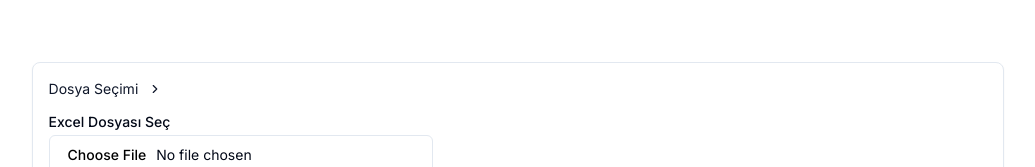
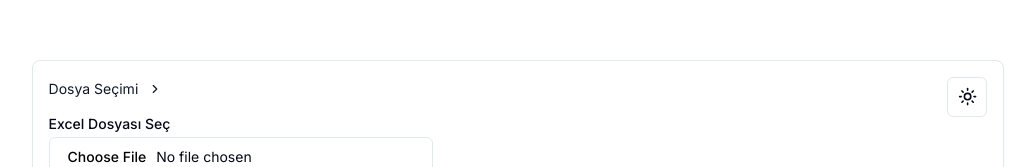
Before and after one commit to code-a-man/rapor-excel, a Next.js app: page / in a window 1280 px wide. Shown: the part 191-358 px from the top of the page, without its empty margins (122-1157 px from the left). Built offline with nearby package versions, Linux system fonts and the light colour scheme.

Commit message:
add dark theme

```diff
--- a/src/app/layout.tsx
+++ b/src/app/layout.tsx
@@ -2,13 +2,15 @@
 import "@/styles/globals.css";
 import { Inter as FontSans } from "next/font/google";
 import { cn } from "@/lib/utils";
+import { ThemeProvider } from "@/components/ThemeProvider";
+
 const fontSans = FontSans({
   subsets: ["latin"],
   variable: "--font-sans",
 });
 export const metadata: Metadata = {
-  title: "Create Next App",
-  description: "Generated by create next app",
+  title: "Rapor Excel",
+  description: "Rapor Excel",
 };
 
 export default function RootLayout({
@@ -24,7 +26,14 @@
           fontSans.variable
         )}
       >
-        {children}
+        <ThemeProvider
+          attribute="class"
+          defaultTheme="system"
+          enableSystem
+          disableTransitionOnChange
+        >
+          {children}
+        </ThemeProvider>
       </body>
     </html>
   );
--- a/src/app/page.tsx
+++ b/src/app/page.tsx
@@ -16,6 +16,7 @@
 import { Card } from "@/components/ui/card";
 import Overview from "@/components/Overview";
 import Link from "next/link";
+import ThemeToggle from "@/components/ThemeToggle";
 
 const HomePageContent = () => {
   const { step, setStep } = useAppContext();
@@ -29,6 +30,7 @@
   return (
     <main className="container  mx-auto flex flex-col items-center gap-2">
       <Card className="p-4 w-[80%] mx-auto">
+        <div className="flex justify-between items-center">
           <Breadcrumb className="mb-4">
             <BreadcrumbList>
               {steps.slice(0, step).map((stepName, index) => (
@@ -47,6 +49,8 @@
               ))}
             </BreadcrumbList>
           </Breadcrumb>
+          <ThemeToggle />
+        </div>
 
         <div>{stepComponents[step - 1]()}</div>
       </Card>
--- /dev/null
+++ b/src/components/ThemeProvider.tsx
@@ -0,0 +1,9 @@
+"use client";
+
+import * as React from "react";
+import { ThemeProvider as NextThemesProvider } from "next-themes";
+import { type ThemeProviderProps } from "next-themes/dist/types";
+
+export function ThemeProvider({ children, ...props }: ThemeProviderProps) {
+  return <NextThemesProvider {...props}>{children}</NextThemesProvider>;
+}
--- /dev/null
+++ b/src/components/ThemeToggle.tsx
@@ -0,0 +1,23 @@
+"use client";
+
+import * as React from "react";
+import { Moon, Sun } from "lucide-react";
+import { useTheme } from "next-themes";
+
+import { Button } from "@/components/ui/button";
+
+export default function ThemeToggle() {
+  const { setTheme, theme } = useTheme();
+
+  return (
+    <Button
+      variant="outline"
+      size="icon"
+      onClick={() => setTheme(theme === "dark" ? "light" : "dark")}
+    >
+      <Sun className="h-[1.2rem] w-[1.2rem] rotate-0 scale-100 transition-all dark:-rotate-90 dark:scale-0" />
+      <Moon className="absolute h-[1.2rem] w-[1.2rem] rotate-90 scale-0 transition-all dark:rotate-0 dark:scale-100" />
+      <span className="sr-only">Toggle theme</span>
+    </Button>
+  );
+}
```
Lines whose indentation alone changed are shown as unchanged.
